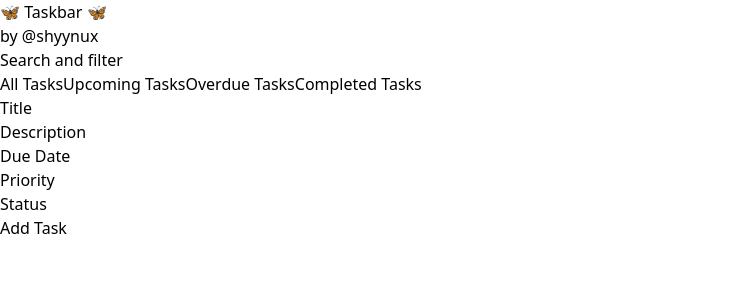
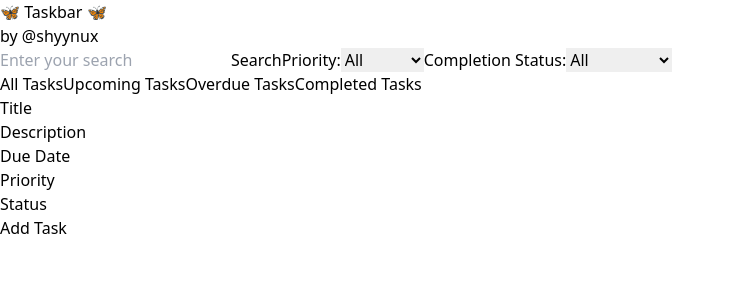
Before and after one commit to shyynux/taskbar, a React (Vite) app in the folder taskbar/: page / in a window 1280 px wide. Shown: the top 300 px of the page, without its empty margins (0-735 px from the left). Built offline with nearby package versions, Linux system fonts and the light colour scheme.

Commit message:
added search and filter functionality

```diff
--- a/taskbar/src/App.jsx
+++ b/taskbar/src/App.jsx
@@ -9,7 +9,6 @@ function App() {
     <>
      <div>
       <Navbar />
-      <Searchbar />
       <TaskTable />
       </div>
     </>
--- a/taskbar/src/components/searchbar.jsx
+++ b/taskbar/src/components/searchbar.jsx
@@ -1,14 +1,108 @@
-import React from 'react';
-import { useState } from 'react';
+import React, { useState } from 'react';
 
-function Searchbar() {
-  const [loggedIn, setLoggedIn] = useState();
+const SearchBar = ({tasksObject}) => {
+  const [searchQuery, setSearchQuery] = useState('');
+  const [searchResults, setSearchResults] = useState([]);
+  const [showResults, setShowResults] = useState(false);
+  const [filterPriority, setFilterPriority] = useState('All');
+  const [filterCompleted, setFilterCompleted] = useState('All');
 
-    return (
-        <div className='flex flex-col'>
-            <h1> Search and filter </h1>
+  const closePopup = () => {
+    setShowResults(false);
+  };
+
+  const performSearch = () => {
+
+    const result = [];
+    console.log("tasksObject", tasksObject);
+
+    /* run the query on complete data */
+    tasksObject.map(task => {
+        (task.title.includes(searchQuery) || task.description.includes(searchQuery)) ? result.push(task) : task
+    });
+    console.log("result is ", result);
+
+    const mockSearchResults = [
+        { id: 1, task: "Task 1", priority: "high", completed: false },
+        { id: 2, task: "Task 2", priority: "Medium", completed: true },
+        { id: 3, task: "Task 3", priority: "low", completed: false },
+      ];
+
+    // setSearchResults(result);
+
+    let filteredResults = result;
+    console.log("filterPriority is", filterPriority);
+
+    if (filterPriority !== 'All') {
+      filteredResults = filteredResults.filter(result => result.priority == filterPriority);
+    }
+
+    if (filterCompleted == 'Completed') {
+        filteredResults = filteredResults.filter(result => result.status === "COMPLETED");
+    }
+
+    if (filterCompleted == 'Incomplete') {
+        filteredResults = filteredResults.filter(result => result.status !== "COMPLETED");
+    }
+
+    console.log("filteredResults is ", filteredResults);
+
+    // Update state with filtered search results
+    setSearchResults(filteredResults);
+    // Show the results popup
+    setShowResults(true);
+    setSearchQuery('');
+  };
+
+  return (
+    <div className='flex flex-row p-2 m-2 items-center'>
+      {/* Search Bar and Button */}
+      <input
+        type="text"
+        id="searchInput"
+        placeholder="Enter your search"
+        className='p-2 m-2 border-2 border-black hover:shadow-xl'
+        value={searchQuery}
+        onChange={(e) => setSearchQuery(e.target.value)}
+      />
+      <button onClick={performSearch}>Search</button>
+
+      {/* Filter Dropdowns */}
+      <label>Priority:</label>
+      <select value={filterPriority} onChange={(e) => setFilterPriority(e.target.value)}>
+        <option value="All">All</option>
+        <option value="high">high</option>
+        <option value="medium">medium</option>
+        <option value="low">low</option>
+      </select>
+
+      <label>Completion Status:</label>
+      <select value={filterCompleted} onChange={(e) => setFilterCompleted(e.target.value)}>
+        <option value="All">All</option>
+        <option value="Completed">Completed</option>
+        <option value="Incomplete">Incomplete</option>
+      </select>
+
+      {/* Search Results Popup */}
+      {showResults && (
+        <div className="flex flex-col shadow-xl rounded-md p-2 bg-cyan-50 absolute p-2
+        top-1/2 left-1/2 transform -translate-x-1/2 -translate-y-1/2" >
+          <h2 className='font-mono'>Search Results</h2>
+          <ul>
+            {searchResults.map((result, index) => (
+            <li className='flex-1 font-mono text-cyan-700 border-2 p-2 border-black shadow-md bg-white m-1 hover:bg-cyan-200
+            hover:shadow-xl' key={index}>
+             <b> {result.title} </b> <br /> {result.description} <br /> {result.dueDate}
+             <br /> {result.completed ? 'Completed' : 'Incomplete'} <br />
+             </li>
+            ))}
+            <button className='border-2 border-black p-2 m-1 text-white text-bold bg-slate-700 rounded-lg shadow-sm'
+            onClick={closePopup} style={{ marginLeft: '10px' }}> X </button>
+          </ul>
         </div>
-    );
-}
+      )}
+    </div>
+  );
+};
 
-export default Searchbar;
+export default SearchBar;
--- a/taskbar/src/components/tasktable.jsx
+++ b/taskbar/src/components/tasktable.jsx
@@ -3,6 +3,7 @@ import "../App.css";
 import AddTaskForm from "./addtaskform";
 import EditTaskForm from "./edittaskform";
 import DeleteTask from "./deletetask";
+import SearchBar from "./searchbar";
 
 const status = ["UPCOMING", "COMPLETED", "OVERDUE", "ALL"];
 
@@ -21,7 +22,6 @@ const populateStatus = (newTask) => {
 };
 
 const populateTasks = () => {
-  const storedLocalKeys = Object.keys(localStorage);
   const storedLocalValues = Object.values(localStorage);
 
   return storedLocalValues.map((it) => {
@@ -140,6 +140,7 @@ const TaskTable = () => {
 
   return (
     <div className="container mx-auto mt-8">
+      <SearchBar tasksObject={tasksObject} />
       <div className="flex items-center mb-4">
         <button
           onClick={() => filterTasks(status[3])}
```
Also changed, not shown: taskbar/src/components/navbar.jsx (+15 -9 lines).
